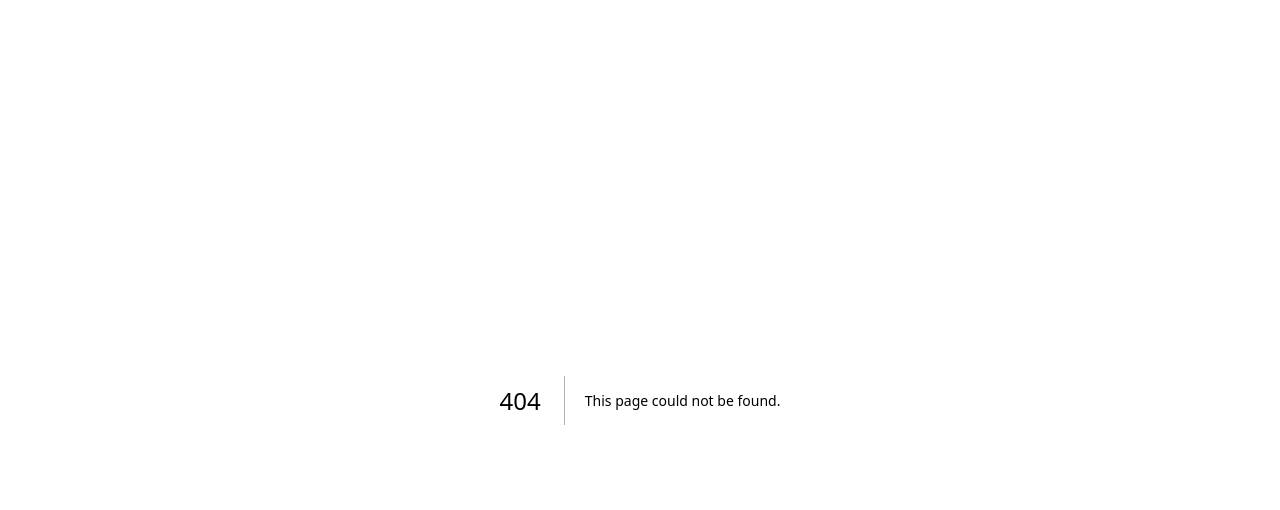
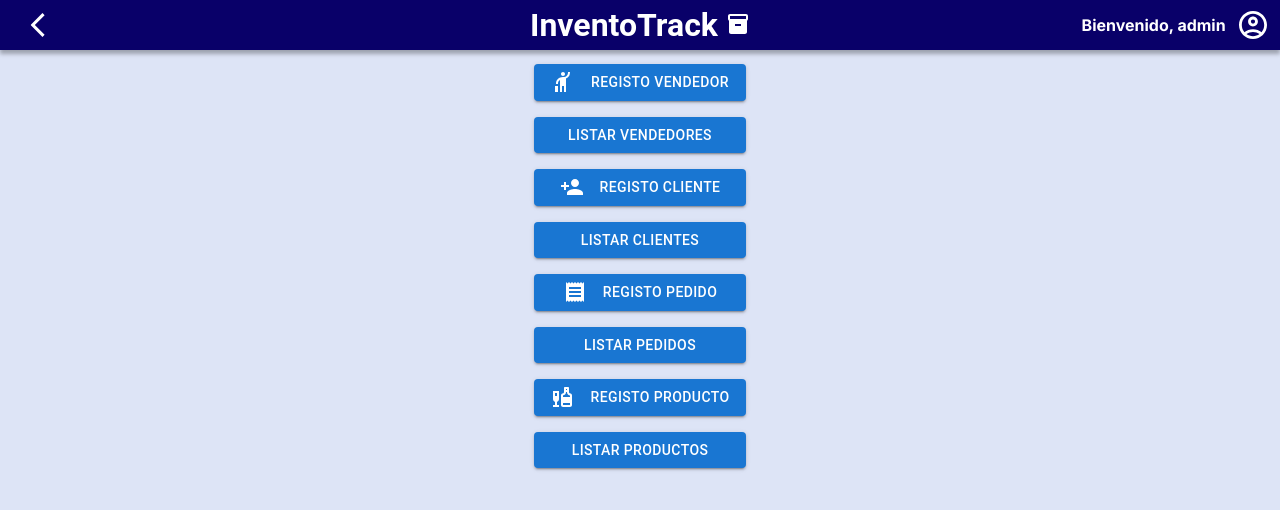
Before and after one commit to CarlosAC-29/Invento_Track, a Next.js app in the folder invento-track-frontend/: page /pages/home in a window 1280 px wide. Before the commit this address had no page. Shown: the top 510 px of the page. Built offline with nearby package versions, Linux system fonts and the light colour scheme.

Commit message:
home created

```diff
--- a/invento-track-frontend/src/app/components/navbar.jsx
+++ b/invento-track-frontend/src/app/components/navbar.jsx
@@ -1,8 +1,9 @@
-import { Box, Typography, useTheme, useMediaQuery } from '@mui/material'
+import { Box, Typography, useTheme, useMediaQuery, IconButton } from '@mui/material'
 import React from 'react'
 import ArrowBackIosIcon from '@mui/icons-material/ArrowBackIos';
 import AccountCircleOutlinedIcon from '@mui/icons-material/AccountCircleOutlined';
 import InventoryIcon from '@mui/icons-material/Inventory';
+import { useRouter } from 'next/navigation';
 import './styles.css'
 
 function Navbar() {
@@ -10,10 +11,16 @@ function Navbar() {
     const theme = useTheme();
     const isMobile = useMediaQuery(theme.breakpoints.down('sm'));
 
+    const router = useRouter();
+
+    const handleAtras = () => {
+        router.push("/pages/home/");
+    }
+
     return (
 
         <Box id="toolbar">
-            <ArrowBackIosIcon id='backIcon' />
+            <IconButton onClick={handleAtras}><ArrowBackIosIcon id='backIcon' /></IconButton>
             <Typography
                 component="tittle"
                 variant="h5"
--- /dev/null
+++ b/invento-track-frontend/src/app/context/index.jsx
@@ -0,0 +1,22 @@
+"use client";
+import react, { createContext, useState, useContext } from "react";
+
+const Context = createContext();
+
+export function AppWrapper({ children }) {
+
+    const [user, setUser] = useState({
+        userdID : null,
+        role : null,
+    })
+
+    return (
+        <Context.Provider value={{ user, setUser }}>
+            {children}
+        </Context.Provider>
+    )
+}
+
+export function useAppContext() {
+    return useContext(Context)
+}
--- a/invento-track-frontend/src/app/layout.js
+++ b/invento-track-frontend/src/app/layout.js
@@ -1,5 +1,6 @@
 import { Inter } from "next/font/google";
 import "./globals.css"
+import  { AppWrapper }  from "./context/index.jsx";
 
 const inter = Inter({ subsets: ["latin"] });
 
@@ -11,7 +12,9 @@ export const metadata = {
 export default function RootLayout({ children }) {
   return (
     <html lang="en">
-      <body className={inter.className}>{children}</body>
+      <AppWrapper>
+        <body className={inter.className}>{children}</body>
+      </AppWrapper>
     </html>
   );
 }
--- /dev/null
+++ b/invento-track-frontend/src/app/pages/home/page.jsx
@@ -0,0 +1,66 @@
+"use client";
+import { useAppContext } from "@/app/context";
+import * as React from "react";
+import Navbar from "@/app/components/navbar";
+import HailIcon from '@mui/icons-material/Hail';
+import PersonAddIcon from '@mui/icons-material/PersonAdd';
+import ReceiptIcon from '@mui/icons-material/Receipt';
+import LiquorIcon from '@mui/icons-material/Liquor';
+import { Box, Typography, useTheme, useMediaQuery, Stack, Button } from '@mui/material'
+import { useRouter } from 'next/navigation';
+
+
+export default function page() {
+  const {user} = useAppContext();
+  const router = useRouter();
+
+  const handleRegistroVendedor = () => {
+    router.push("/pages/usuarios/registro-vendedor");
+  }
+
+  const handleListarVendedores = () => {
+    router.push("/pages/listas/vendedor");
+  }
+
+  const handleRegistroCliente = () => {
+    router.push("/pages/usuarios/registro-clientes");
+  }
+
+  const handleListarClientes = () => {
+    router.push("/pages/listas/cliente");
+  }
+  const handleRegistroPedido = () => {
+    router.push("/pages/usuarios/registro-pedido");
+  }
+
+  const handleListarPedidos = () => {
+    router.push("/pages/listas/pedidos");
+  }
+
+  const handleRegistroProducto = () => {
+    router.push("/pages/usuarios/registro-producto");
+  }
+
+  const handleListarProductos = () => {
+    router.push("/pages/listas/productos");
+  }
+
+  console.log("user info", user);
+  return (
+    <div>
+      <Navbar />
+      <Stack sx={{padding: "5%", width: "100%"}} justifyContent={"center"} alignItems={"center"}>
+        <Stack spacing={2} direction={"column"} >
+          <Button variant="contained" onClick={handleRegistroVendedor}><HailIcon sx={{marginRight : "1rem"}}/>Registo Vendedor</Button>
+          <Button variant="contained" onClick={handleListarVendedores}>Listar Vendedores</Button>
+          <Button variant="contained" onClick={handleRegistroCliente}><PersonAddIcon sx={{marginRight : "1rem"}}/>Registo Cliente</Button>
+          <Button variant="contained" onClick={handleListarClientes}>Listar Clientes</Button>
+          <Button variant="contained" onClick={handleRegistroPedido}><ReceiptIcon sx={{marginRight : "1rem"}}/>Registo Pedido</Button>
+          <Button variant="contained" onClick={handleListarPedidos}>Listar Pedidos</Button>
+          <Button variant="contained"><LiquorIcon sx={{marginRight : "1rem"}}/>Registo Producto</Button>
+          <Button variant="contained" onClick={handleListarProductos}>Listar Productos</Button>
+        </Stack>
+      </Stack>
+    </div>
+  )
+}
--- a/invento-track-frontend/src/app/pages/listas/productos/page.jsx
+++ b/invento-track-frontend/src/app/pages/listas/productos/page.jsx
@@ -20,7 +20,7 @@ function ListaProductos() {
       <body>
         <Navbar />
 
-        <div style={{ alignItems: 'center', marginRight: '5%', marginLeft: '5%', marginTop: '2%' }}>
+        <div style={{ alignItems: 'center', marginRight: '5%', marginLeft: '5%', marginTop: '5%' }}>
           <div style={{ color: '#090069', marginBottom: '1%' }}>
             <h1>Lista de productos</h1>
           </div>
```
Also changed, not shown: invento-track-frontend/src/app/page.js (+2 -8 lines), invento-track-frontend/src/app/pages/login/page.jsx (+7 -0 lines).
